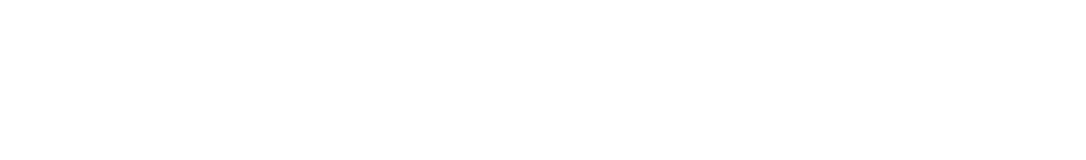
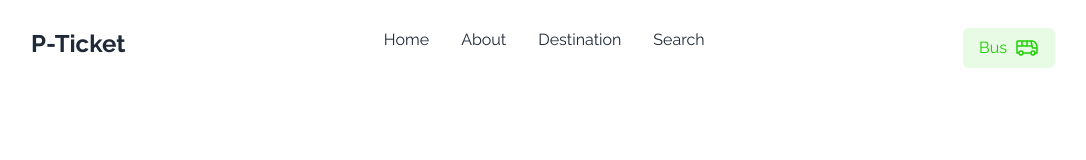
Before and after one commit to rubayedahm/p-paribahan, a plain HTML site: page index.html in a window 1280 px wide. Shown: the whole page, without its empty margins (97-1183 px from the left). Drawn offline with nearby package versions, Linux system fonts and the light colour scheme.

Commit message:
navbar added

```diff
--- a/index.html
+++ b/index.html
@@ -1,16 +1,44 @@
 <!DOCTYPE html>
 <html lang="en">
-<head>
-    <meta charset="UTF-8">
-    <meta name="viewport" content="width=device-width, initial-scale=1.0">
+  <head>
+    <meta charset="UTF-8" />
+    <meta name="viewport" content="width=device-width, initial-scale=1.0" />
+    <!-- favicon -->
+    <link rel="style icon" href="images/favicon.ico" />
     <title>P-Paribahan</title>
+    <!-- CSs -->
+    <link rel="stylesheet" href="styles/style.css" />
     <!-- Tailwind css & daisy ui -->
-    <link href="https://cdn.jsdelivr.net/npm/daisyui@4.12.10/dist/full.min.css" rel="stylesheet" type="text/css" />
+    <link
+      href="https://cdn.jsdelivr.net/npm/daisyui@4.12.10/dist/full.min.css"
+      rel="stylesheet"
+      type="text/css"
+    />
     <script src="https://cdn.tailwindcss.com"></script>
-</head>
-<body>
-
+  </head>
+  <body>
+    <header>
+      <nav class="w-4/5 m-auto flex justify-between my-7">
+        <div class="nav-logo">
+          <h3 class="text-2xl font-bold">P-Ticket</h3>
+        </div>
+        <div>
+          <ul class="flex gap-8">
+            <li><a href="#">Home</a></li>
+            <li><a href="#">About</a></li>
+            <li><a href="#">Destination</a></li>
+            <li><a href="#">Search</a></li>
+          </ul>
+        </div>
+        <div class="flex gap-2 items-center bg-[#1DD1001A] py-2 px-4 rounded-md">
+          <h6 class="text-[#1DD100]">Bus</h6>
+          <span><img src="images/bus-icon.png" alt="" /></span>
+        </div>
+      </nav>
+    </header>
+    <main></main>
+    <footer></footer>
 
     <script src="scripts/utility.js"></script>
-</body>
+  </body>
 </html>
--- a/styles/style.css
+++ b/styles/style.css
@@ -0,0 +1,5 @@
+@import url('https://fonts.googleapis.com/css2?family=Raleway:ital,wght@0,100..900;1,100..900&display=swap');
+
+body {
+    font-family: "Raleway", sans-serif;
+}
```
Also changed, not shown: tailwind.config.js (added, +8 -0 lines), images/favicon.ico (added).
